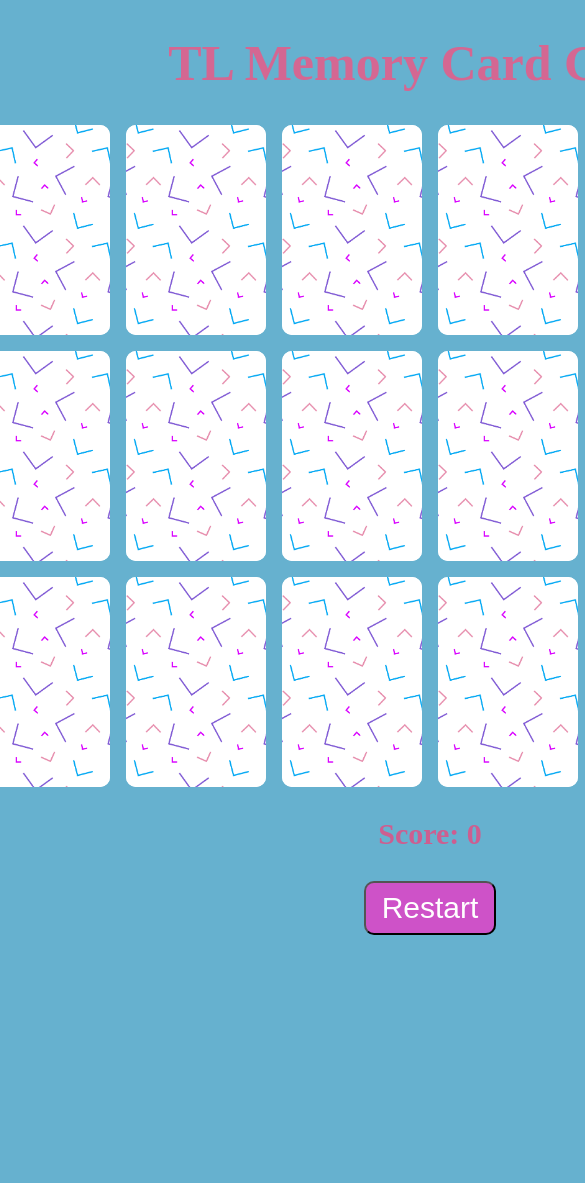
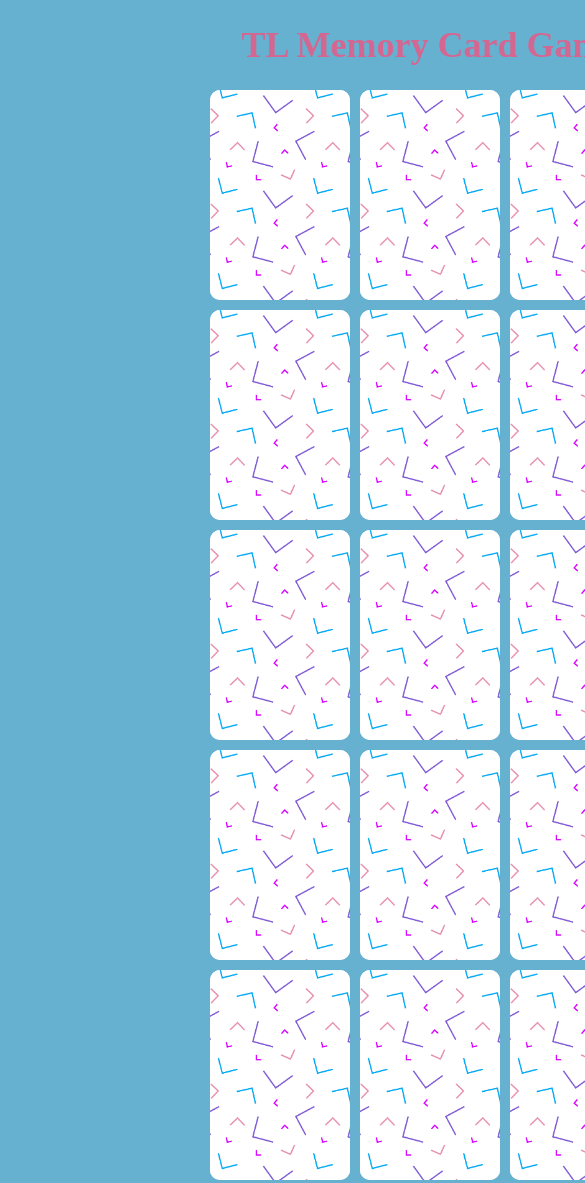
Before and after one commit to LooperShowcase/Game-Dev-Lissa-Da, a plain HTML site: page index.html in a window 390 px wide. Shown: the top 1183 px of the page, 585 px wide, since content can reach past the window. Before the commit the page ends 943 px from the top, so only its background shows below. Drawn offline with Linux system fonts and the light colour scheme.

Commit message:
Update style.css

```diff
--- a/style.css
+++ b/style.css
@@ -119,3 +119,26 @@ p {
 .card .front {
   transform: rotateY(180deg);
 }
+
+@media (max-width: 1000px) {
+    /* Adjust font sizes */
+    h1 {
+      font-size: 36px;
+    }
+    .cards {
+      grid-template-columns: repeat(3, 140px);
+      grid-template-rows: repeat(4, 210px);
+      grid-gap: 10px;
+    }
+
+    .card {
+      height: 210px;
+      width: 140px;
+    }
+
+    /* Adjust padding and font size for the restart button */
+    .actions button {
+      padding: 10px 20px;
+      font-size: 24px;
+    }
+}
```
